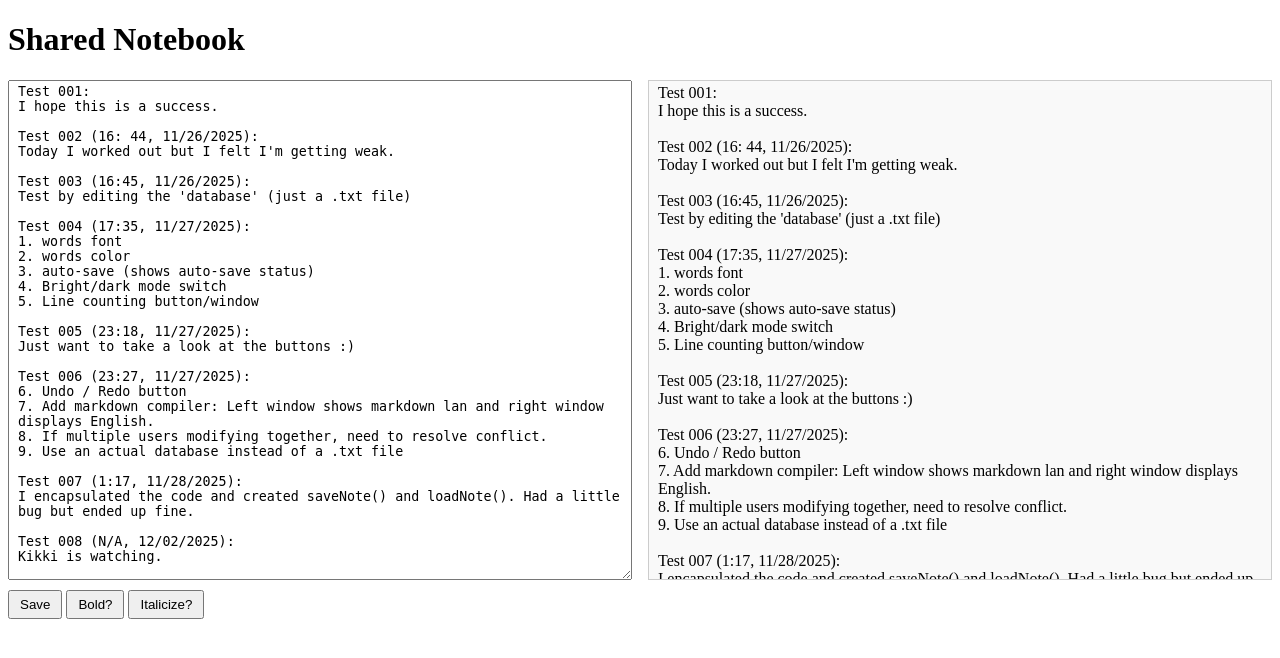
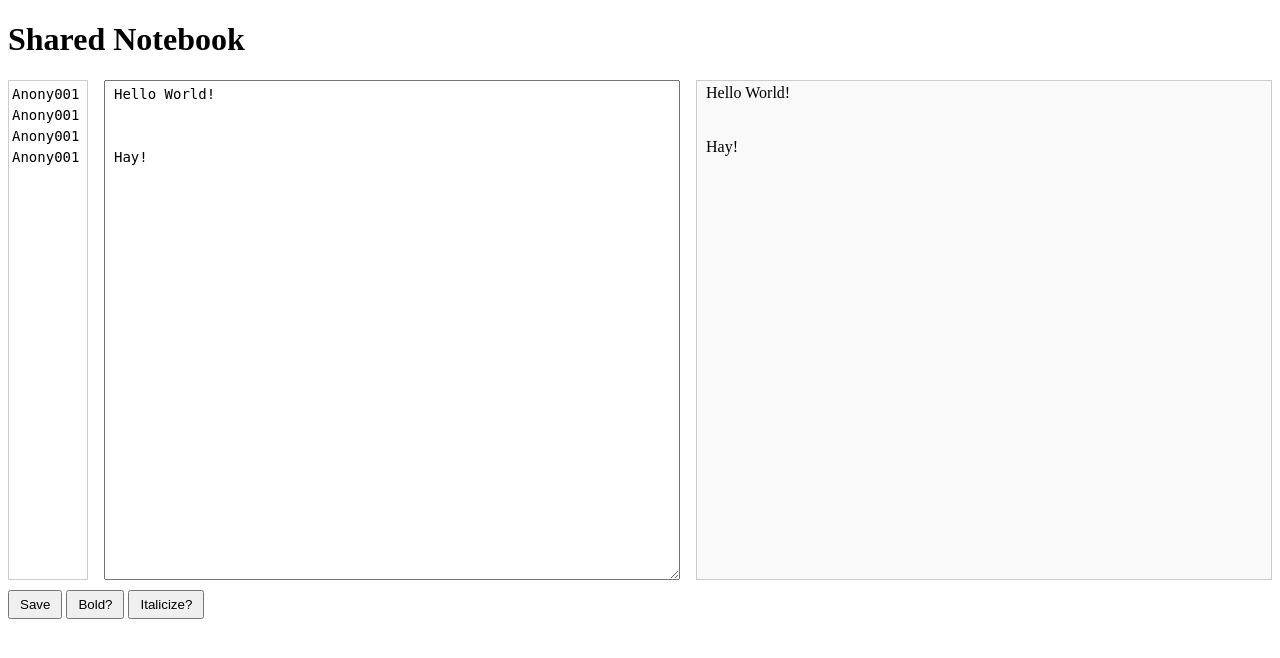
Before and after one commit to NarezIn/Shared_Notebook, a Flask app: page / in a window 1280 px wide. Shown: the top 658 px of the page. Run offline with Flask 3, Linux system fonts and the light colour scheme.

Commit message:
add a userColumn, but now the notebook is append-only

```diff
--- a/app.py
+++ b/app.py
@@ -1,7 +1,28 @@
 from flask import Flask, request, jsonify, render_template
+import json
 
 app = Flask(__name__)
 
+# ---------- Helpers ----------
+def load_users():
+    #Should I import os and do if os.path exists the json file?
+    with open("users.json", "r", encoding = "utf-8") as f:
+        return json.load(f)
+
+def save_users(users):
+    with open("users.json", "w", encoding = "utf-8") as f:
+        json.dump(users, f)#dumps new all users to the json file.
+
+def load_notes():
+    """Read in the json file and convert to a python dictionary."""
+    with open("notes_data.json", "r", encoding = "utf-8") as f:
+        return json.load(f)
+
+def save_notes(notes):
+    with open("notes_data.json", "w", encoding="utf-8") as f:
+        json.dump(notes, f)
+
+# ---------- Routes -----------
 @app.route("/")
 def index():
     """
@@ -10,20 +31,32 @@ def index():
     """
     return render_template("index.html")
 
+@app.route("/new_anony_user")
+def new_anony_user():
+    """If frontend cannot find the user in localStorage, needs to create a new anony username"""
+    all_users = load_users()
+    new_anony_userid = len(all_users) + 1
+    new_anony_username = f'Anony{new_anony_userid:03d}'
+    all_users.append({"username": new_anony_username})
+    save_users(all_users)
+    return jsonify({"username": new_anony_username})
+
 @app.route("/note", methods = ["GET"])
 def read_note():
-    #this is like the GET request, the browser 'get' data from backend to display
-    with open("notes_data.txt", "r", encoding = "utf-8") as f:
-        content = f.read()
-    return content
+    """this is like the GET request (well, exactly the GET request), the browser 'get' data from backend to display"""
+    notes = load_notes()
+    return jsonify(notes)
 
 @app.route("/note", methods = ["POST"])
 def write_note():
     data = request.json # chatgpt: {"text": "xxxx"} from frontend
-    text = data.get("text", "Default value, meaning errorrrrrr") # this would be the 'text' written by the user in frontend
-    with open("notes_data.txt", "w", encoding = "utf-8") as f:
-        f.write(text)
-    return jsonify({"status": "ok"}) # try not jsonify
+    username = data.get("username", "Anony000")
+    text = data.get("text", "placeholder, meaning errorrrrrr!") # this would be the 'text' written by the user in frontend
+
+    notes = load_notes()
+    notes.append({"username": username, "text": text})
+    save_notes(notes)
+    return jsonify({"status": "ok"}) # try not jsonify?
 
 if __name__ == "__main__":
     app.run(debug = True)
--- /dev/null
+++ b/notes_data.json
@@ -0,0 +1 @@
+[{"username": "Anony001", "text": "Hello World!"}, {"username": "Anony001", "text": ""}, {"username": "Anony001", "text": ""}, {"username": "Anony001", "text": "Hay!"}]
--- a/static/app.js
+++ b/static/app.js
@@ -1,27 +1,58 @@
 document.addEventListener("DOMContentLoaded", () => {
-    const noteBox = document.getElementById("noteBox")
-    const saveBtn = document.getElementById("saveBtn")
-    const boldBtn = document.getElementById("boldBtn")
-    const italicBtn = document.getElementById("italicBtn")
+    const noteBox = document.getElementById("noteBox");
+    const saveBtn = document.getElementById("saveBtn");
+    const boldBtn = document.getElementById("boldBtn");
+    const italicBtn = document.getElementById("italicBtn");
     const preview = document.getElementById("preview");
 
-    const statusSpan = document.getElementById("status")
+    const statusSpan = document.getElementById("status");
+    const userColumn = document.getElementById("userColumn");
+    let username = localStorage.getItem("username");
+    let savedLinesCount = 0;
 
-    //Encapsulated function: GET notes_data
+
+    async function getAnonyUser(){
+        if (username) return username;
+        const res = await fetch("new_anony_user");
+        const data = await res.json();
+
+        username = data.username;
+        localStorage.setItem("username", username);
+        return username;
+    }
+
+    //would send a GET request and call notes_data in backend
     async function loadNote(){
         const res = await fetch('/note');
-        const text = await res.text();
-        noteBox.value = text;
-        preview.innerHTML = renderMarkdown(text);
+        const notes = await res.json();
+
+        userColumn.textContent = notes.map(n => n.username).join('\n');
+        noteBox.value = notes.map(n => n.text).join("\n");
+        preview.innerHTML = renderMarkdown(noteBox.value);
+
+        savedLinesCount = notes.length;
     }
 
     //POST notes_data
     async function saveNote(){
-        const res = await fetch("/note", {
-            method: "POST",
-            headers: {"Content-Type": "application/json"},
-            body: JSON.stringify({text: noteBox.value})
-        });
+        const user = await getAnonyUser();
+        const lines = noteBox.value.split("\n");
+        const newLines = lines.slice(savedLinesCount);
+
+        for (let newLine of newLines){
+            //if (newLine.trim() == "") continue;//we need empty lines
+            let res = await fetch("/note", {
+                method: "POST",
+                headers: {"Content-Type": "application/json"},
+                body: JSON.stringify({
+                    username: user,
+                    text: newLine
+                })
+            });
+        }
+
+        savedLinesCount = lines.length
+        loadNote();
         statusSpan.textContent = "Just Saved!";//This raises an error.... Resolve it later.
     }
 
--- a/static/style.css
+++ b/static/style.css
@@ -1,18 +1,44 @@
 .editor{
     display: flex;
-    gap: 16px;
+    gap: 16px;/*this controls the gap between each element in editor div*/
 }
 
-.editor > #noteBox,
+.editor > #userColumn{
+    width: 80px;
+    border: 1px solid #ccc;
+    padding: 3px;
+    /*margin-right: 1px;*/
+    box-sizing: border-box; /* maybe do this border-box forall */
+    overflow-y: auto;
+
+    /* This to make sure words in userColumn and noteBox to have the same font and height */
+    font-family: monospace;
+    font-size: 14px;
+    line-height: 1.5;
+
+    white-space: pre-wrap;
+}
+
+.editor > #noteBox{
+    flex: 1;
+    height: 500px;
+    padding: 3px 9px;
+    box-sizing: border-box; /* maybe do this border-box forall */
+    overflow-y: auto;
+
+    /* This to make sure words in userColumn and noteBox to have the same font and height */
+    font-family: monospace;
+    font-size: 14px;
+    line-height: 1.5;
+}
+
 .editor > #preview{
     flex: 1;
     height: 500px;
     padding: 3px 9px;
     box-sizing: border-box; /* maybe do this border-box forall */
     overflow-y: auto;
-}
 
-#preview {
     border: 1px solid #ccc;
     background: #f9f9f9;
     white-space: pre-wrap;
--- a/templates/index.html
+++ b/templates/index.html
@@ -10,6 +10,9 @@
     <main>
         <h1>Shared Notebook</h1>
         <div class = "editor">
+            <!-- This shows... it is what it is. Each username and their column should be matched -->
+            <div id="userColumn"></div>
+
             <!-- This is where the user types Markdown text -->
             <textarea id = "noteBox" placeholder = "Enter your notes here..."></textarea>
 
--- /dev/null
+++ b/users.json
@@ -0,0 +1 @@
+[{"username": "Anony001"}]
```
